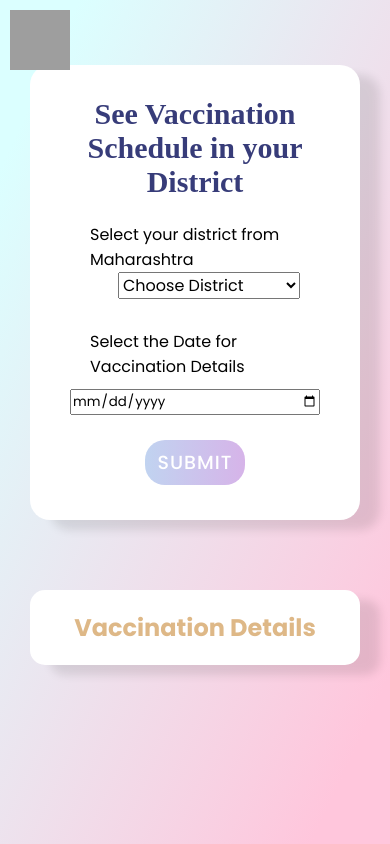
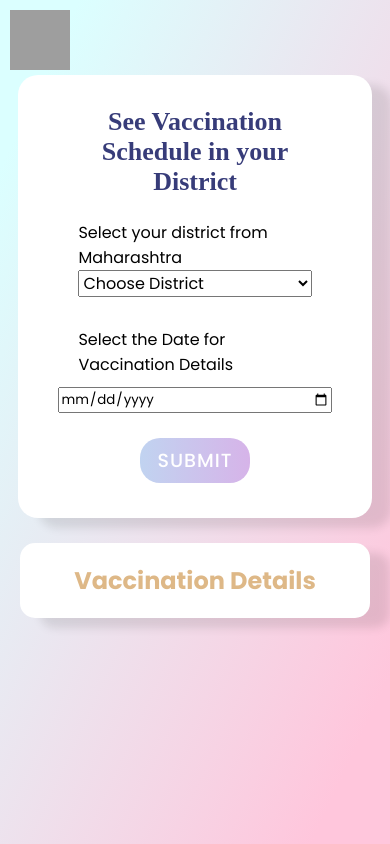
Before and after one commit to ProjectWebsite-Team/ProjectWebsite, a Flask app: page /vaccine-details in a window 390 px wide. Run offline with Flask 2, Linux system fonts and the light colour scheme; grey boxes are pictures that could not be loaded.

Commit message:
changes made css

```diff
--- a/static/css/vaccine-details.css
+++ b/static/css/vaccine-details.css
@@ -132,9 +132,7 @@
   font-size: 22px;
   color: rgb(230, 166, 82);
 }
-select#District {
-  margin-left: 28px;
-}
+
 form .form-row .textarea {
   height: 70px;
 }
@@ -244,7 +242,10 @@
   .container .textt {
     font-size: 30px;
   }
-
+  .allcards .card {
+    padding: 0px;
+    margin: 0px;
+  }
   form .form-row .input-data {
     margin: 5px 0 !important;
   }
@@ -252,19 +253,19 @@
     width: 40% !important;
   }
   .container {
-    width: 100%;
-    margin: 35px;
+    width: 107%;
+    margin-top: 45px;
   }
   .allcards {
-    width: 100%;
-    margin: 35px;
+    width: 106%;
+    margin: 25px;
   }
   .list1 {
     display: flex;
     flex-direction: column;
   }
   .container h1 {
-    font-size: 30px;
+    font-size: 26px;
   }
   .container .text {
     font-size: 24px;
--- a/static/js/app.js
+++ b/static/js/app.js
@@ -8,6 +8,11 @@
 const new_deaths_element = document.querySelector(".deaths .new-value");
 
 const ctx = document.getElementById("axes_line_chart").getContext("2d");
+
+let headers = new Headers();
+headers.append('Content-Type', 'application/json');
+headers.append('Access-Control-Allow-Origin', '*');
+headers.append('Access-Control-Allow-Credentials', 'true');
 
 // APP VARIABLES
 let app_data = [],
@@ -40,6 +45,7 @@
   var requestOptions = {
     method: "GET",
     redirect: "follow",
+    headers: headers
   };
   //fetching
   const api_fetch = async (country) => {
--- a/static/js/tracker.js
+++ b/static/js/tracker.js
@@ -1,7 +1,10 @@
 console.log("home page js file")
+
 async function API() {
     const url = "https://api.covid19api.com/summary";
-    const response = await fetch(url);
+    const response = await fetch(url, {
+        headers: headers,
+    });
     const data = await response.json();
     return data;
 }
--- a/templates/vaccination.html
+++ b/templates/vaccination.html
@@ -405,7 +405,11 @@
           <h4>Contact</h4>
           <ul>
             <li>
-              <a href="#"><i class="far fa-envelope"></i> covidportal2021@gmail.com</a>
+              <a
+                  target="_top"
+                  href="mailto:covidportal2021@gmail.com?subject=Regarding Covid Portal"
+                  ><i class="far fa-envelope"></i> covidportal2021@gmail.com</a
+                >
             </li>
           </ul>
         </div>
--- a/templates/videos.html
+++ b/templates/videos.html
@@ -194,7 +194,9 @@
             <h4>Contact</h4>
             <ul>
               <li>
-                <a href="#"
+                <a
+                  target="_top"
+                  href="mailto:covidportal2021@gmail.com?subject=Regarding Covid Portal"
                   ><i class="far fa-envelope"></i> covidportal2021@gmail.com</a
                 >
               </li>
```
